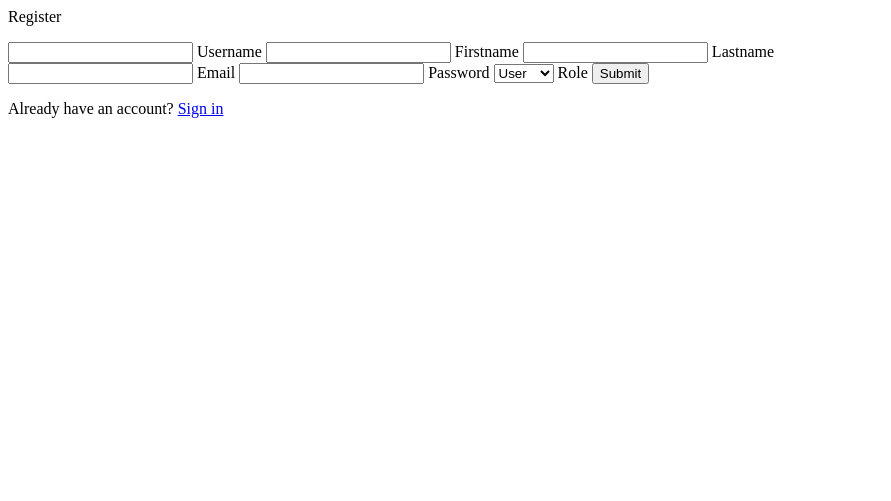
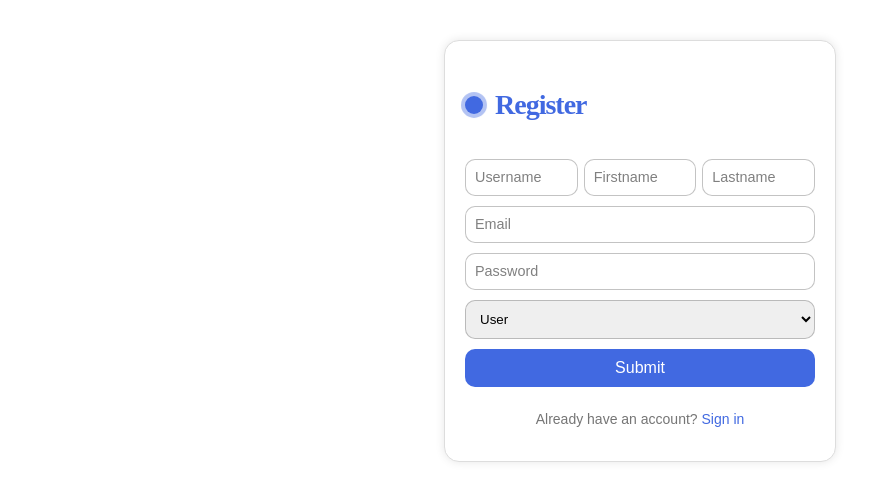
Before and after one commit to KT252005/Centralized_datamanagement, a Django app: page /user/ in a window 1280 px wide. Shown: the top 501 px of the page, without its empty margins (0-891 px from the left). Run offline with Django 5.2, Linux system fonts and the light colour scheme.

Commit message:
Upadate_5

```diff
--- /dev/null
+++ b/Project_root_main/static/signup.css
@@ -0,0 +1,148 @@
+
+
+.form {
+    display: flex;
+    flex-direction: column;
+    gap: 10px;
+    max-width:350px;
+    background-color: #fff;
+    padding: 20px;
+    border-radius: 20px;
+    position: relative;
+    border: 1px solid gray;
+    align-content: center;
+    align-self: center; width: 50%;
+    margin: 40px auto;
+    padding: 20px;
+    background-color: #fff;
+    border: 1px solid #ddd;
+    box-shadow: 0 0 10px rgba(0, 0, 0, 0.1);
+    border-radius: 15px;
+  }
+
+
+
+  .title {
+    font-size: 28px;
+    color: royalblue;
+    font-weight: 600;
+    letter-spacing: -1px;
+    position: relative;
+    display: flex;
+    align-items: center;
+    padding-left: 30px;
+  }
+
+  .title::before,.title::after {
+    position: absolute;
+    content: "";
+    height: 16px;
+    width: 16px;
+    border-radius: 50%;
+    left: 0px;
+    background-color: royalblue;
+  }
+
+  .title::before {
+    width: 18px;
+    height: 18px;
+    background-color: royalblue;
+  }
+
+  .title::after {
+    width: 18px;
+    height: 18px;
+    animation: pulse 1s linear infinite;
+  }
+
+  .message, .signin {
+    color: rgba(88, 87, 87, 0.822);
+    font-size: 14px;
+  }
+
+  .signin {
+    text-align: center;
+    font-family: Arial, Helvetica, sans-serif;
+
+  }
+
+  .signin a {
+    color: royalblue;
+    text-decoration: none;
+  }
+
+  .signin a:hover {
+    text-decoration: underline royalblue;
+  }
+
+  .flex {
+    display: flex;
+    width: 100%;
+    gap: 6px;
+  }
+
+  .form label {
+    position: relative;
+  }
+
+  .form label .input {
+    width: 100%;
+    padding: 10px 10px 10px 10px;
+    outline: 0;
+    border: 1px solid rgba(105, 105, 105, 0.397);
+    border-radius: 10px;
+  }
+
+  .form label .input + span {
+    position: absolute;
+    left: 10px;
+    margin-top: -5px;
+    color: grey;
+    font-size: 0.1em;
+    cursor: text;
+    transition: 0.1s ease;
+    font-family:Arial, Helvetica, sans-serif;
+    font-weight: 50;
+  }
+
+  .form label .input:placeholder-shown + span {
+    top: 15px;
+    font-size: 0.9em;
+  }
+
+  .form label .input:focus + span,.form label .input:valid + span {
+
+    visibility: hidden;
+
+  }
+
+  .form label .input:valid + span {
+    color: green;
+  }
+
+  .submit {
+    border: none;
+    outline: none;
+    background-color: royalblue;
+    padding: 10px;
+    border-radius: 10px;
+    color: #fff;
+    font-size: 16px;
+    transform: .3s ease;
+  }
+
+  .submit:hover {
+    background-color: rgb(56, 90, 194);
+  }
+
+  @keyframes pulse {
+    from {
+      transform: scale(0.9);
+      opacity: 1;
+    }
+
+    to {
+      transform: scale(1.8);
+      opacity: 0;
+    }
+  }
--- a/Project_root_main/templates/base.html
+++ b/Project_root_main/templates/base.html
@@ -1,7 +1,7 @@
 {% load static %}
 <html>
 <head>
-    <link rel="stylesheet" href="{% static 'style.css' %}">
+    <link rel="stylesheet" href="{% static 'signup.css' %}">
 </head>
 <body>
     <div class="container">
```
Also changed, not shown: db.sqlite3.
